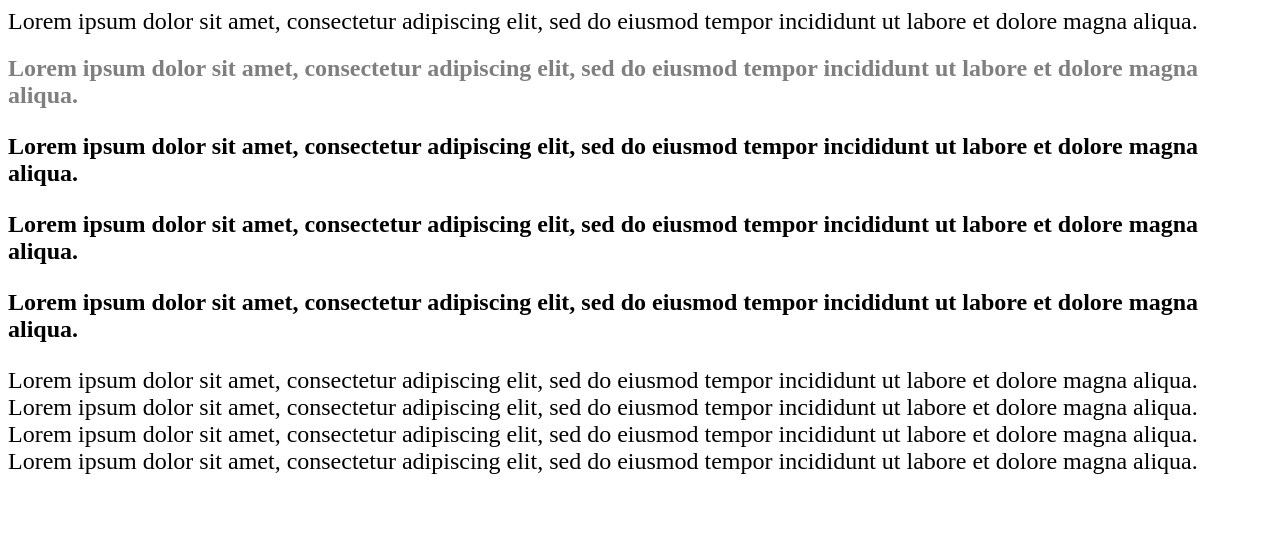
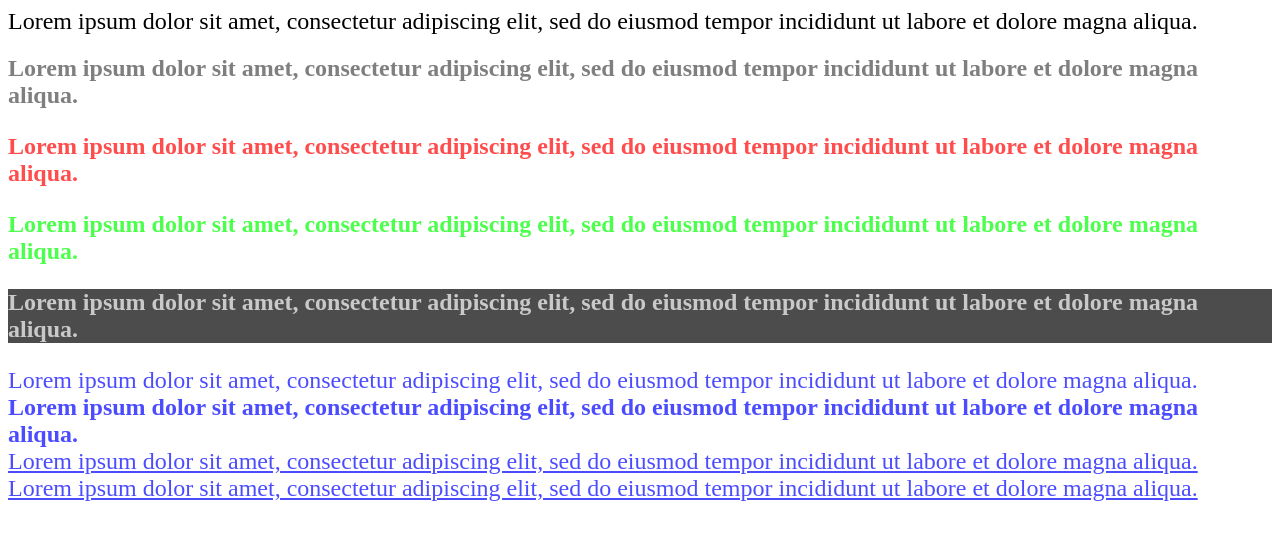
Before and after one commit to OREO206/HTML, a plain HTML site: page css/2.CSS3_Selector/css3_selector_1.html in a window 1280 px wide. Drawn offline with Linux system fonts and the light colour scheme.

Commit message:
선택자

```diff
--- a/css/2.CSS3_Selector/css3_selector_1.html
+++ b/css/2.CSS3_Selector/css3_selector_1.html
@@ -23,18 +23,28 @@
         /* id 선택자 :
             - '#아이디명'을 사용하여 id 속성 값과 일치하는 요소를 선택
         */
+        #color-red {color: rgba(255, 0, 0, 0.7);}
 
         /* class 선택자 :
             - '.클래스명'을 사용하여 class 속성 값과 일치하는 요소들을 선택
         */
-        /*                        */
+        .color-green {color: rgba(0, 255, 0, 0.7);}
+        /* class 속성 값은 공백으로 구분하여 여러 개를 동시에 지정 가능 */
+        /* class를 여러 개 동시에 지정할 때는 나중에 지정한 클래스의 속성으로 지정됨 (같은 속성을 변경하려 할 때) */
+        .background-black {
+            background-color: rgba(0, 0, 0, 0.7);
+            color: rgba(255, 255, 255, 0.7);
+        }
 
         /* 속성 선택자 : */
-        /*  */
+        /* '선택자[속성명]'을 사용하여 특정한 속성을 갖는 모든 요소를 선택 */
+        div[title] {color: rgba(0, 0, 255, 0.7);}
 
-        /*  */
+        /* '선택자[속성=값]'을 사용하여 특정한 속성과 값을 갖는 모든 요소를 선택 */
+        div[title='ipsum'] {font-weight: 700;} /* 딱 떨어지는 속성만 가능 - ipsum dolor 안됨 */
 
-        /*  */
+        /* '선택자[속성~=값]'을 사용하여 특정한 속성과 지정된 값을 단어로 포함하는 (공백으로 구분 된) 모든 요소를 선택 */
+        div[title~='dolor'] {text-decoration: underline;}
 
     </style>
 </head>
```
